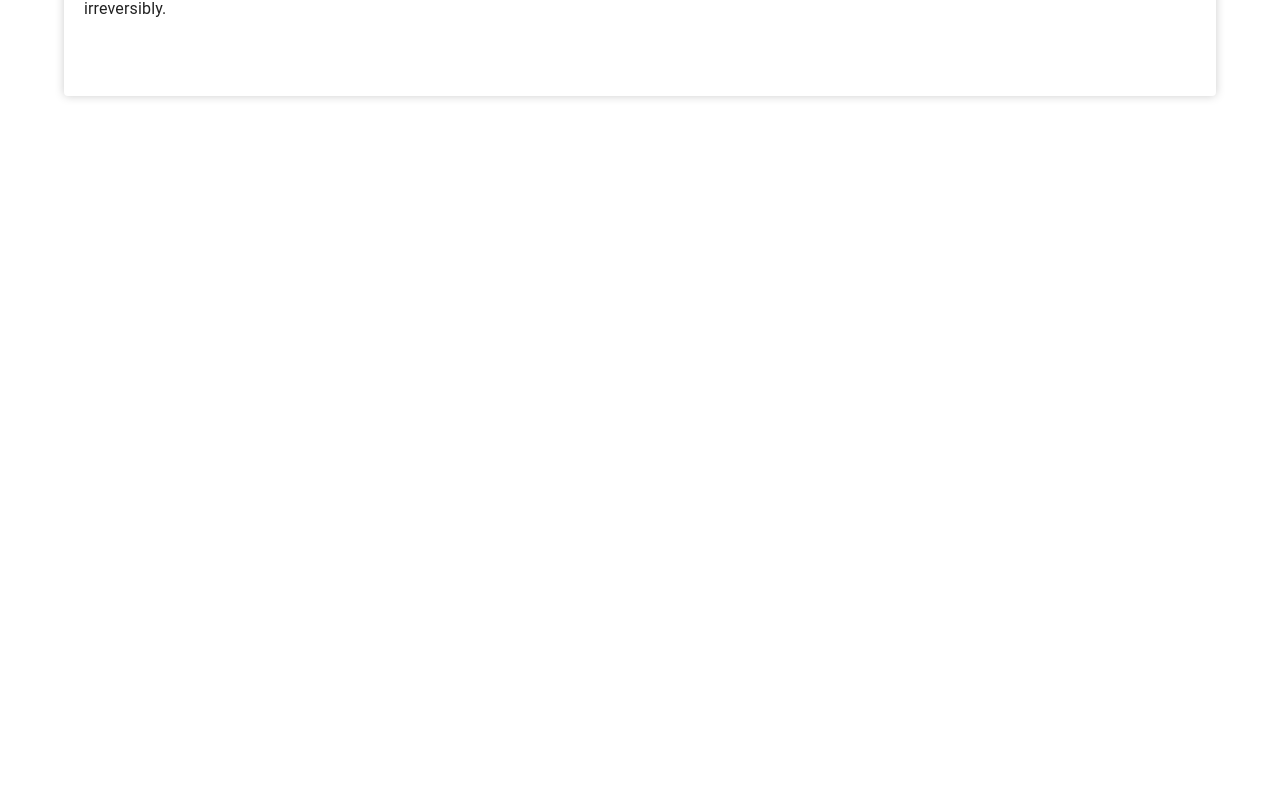
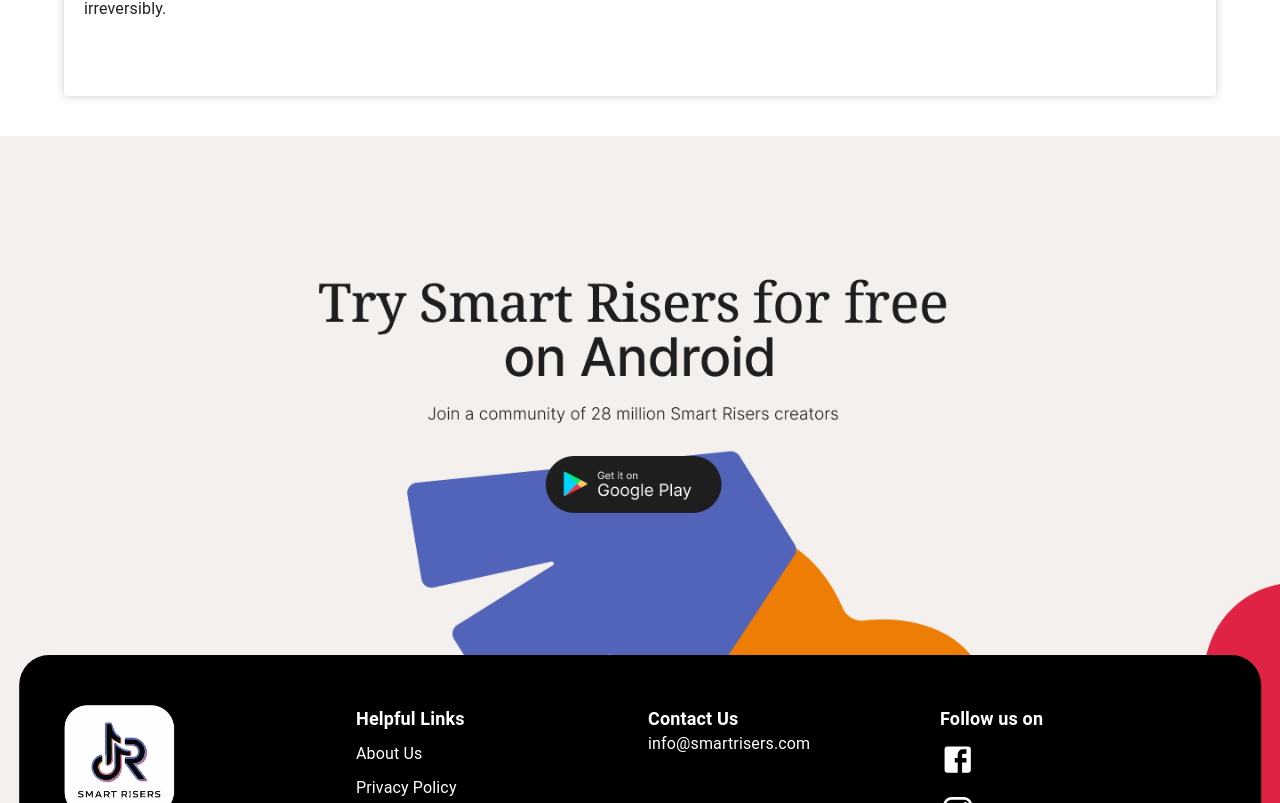
Before and after one commit to bbyte01/Smartrisers, a React (Create React App) app: page /delete-account in a window 1280 px wide. Shown: the part 1817-2620 px from the top of the page. Before the commit the page ends 1953 px from the top, so only its background shows below. Built offline with nearby package versions, Linux system fonts and the light colour scheme.

Commit message:
footer add

```diff
--- a/src/Component/DeleteAccount/Deleteaccount.js
+++ b/src/Component/DeleteAccount/Deleteaccount.js
@@ -1,10 +1,11 @@
 import React from "react";
-import { Container, Paper, Typography } from "@mui/material";
+import { Container, Paper, Typography,Box } from "@mui/material";
 import HeaderTop from "../Homepage/HeaderTop/HeaderTop";
+import Footer from "../Homepage/Footer/Footer";
 
 function DeleteAccount() {
   return (
-    <box>
+    <Box>
       <HeaderTop />
       <Container>
         <Paper
@@ -255,7 +256,8 @@
           </Typography>
         </Paper>
       </Container>
-    </box>
+      <Footer/>
+    </Box>
   );
 }
 
```
